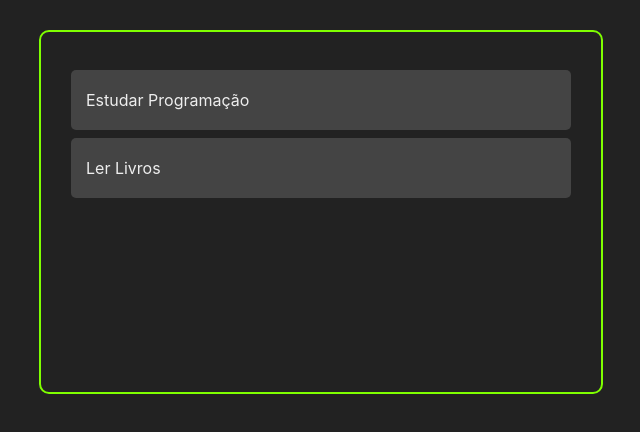
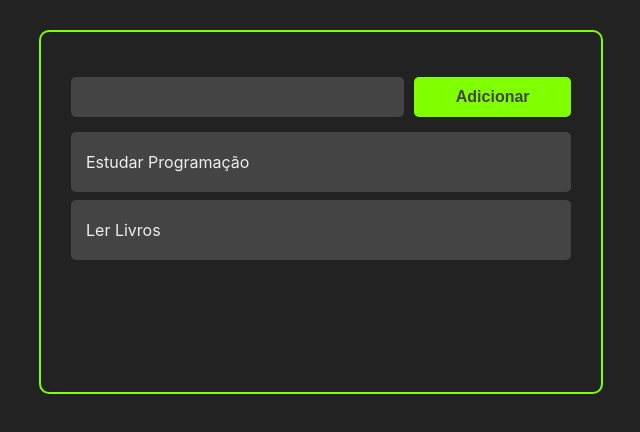
Before and after one commit to LuizCBonini/curso-react, a React (Create React App) app: page / in a window 1280 px wide. Shown: the top 432 px of the page, without its empty margins (319-959 px from the left). Built offline with nearby package versions, Linux system fonts and the light colour scheme.

Commit message:
Criação do componente Button

```diff
--- a/src/App.js
+++ b/src/App.jsx
@@ -1,5 +1,6 @@
 import React, { useState } from 'react'
 import Tasks from './components/Tasks'
+import AddTask from './components/AddTask'
 
 import "./App.css"
 
@@ -22,6 +23,7 @@
   return (
     <>
       <div className='container'>
+        <AddTask />
         <Tasks tasks={tasks}/>
       </div>
     </>
--- /dev/null
+++ b/src/components/AddTask.css
@@ -0,0 +1,21 @@
+.add-task-container {
+    margin: 15px 0;
+    width: 100%;
+    display: flex;
+}
+
+.add-task-input {
+    height: 40px;
+    padding: 0 10px;
+    border-radius: 5px;
+    border: none;
+    flex: 2;
+    background-color: #444;
+    color: #eee;
+    font-size: 16px;
+}
+
+.add-task-button-container {
+    margin-left: 10px;
+    flex: 1;
+}
--- /dev/null
+++ b/src/components/AddTask.jsx
@@ -0,0 +1,14 @@
+import React from 'react';
+import './AddTask.css'
+import Button from './Button';
+
+const AddTask = () => {
+    return (
+        <div className='add-task-container'>
+            <input className='add-task-input' type="text" />
+            <div className='add-task-button-container'><Button>Adicionar</Button></div>
+        </div>
+     );
+}
+
+export default AddTask;
--- /dev/null
+++ b/src/components/Button.css
@@ -0,0 +1,12 @@
+.button {
+    background-color: chartreuse;
+    height: 40px;
+    padding: 0 10px;
+    border-radius: 5px;
+    width: 100%;
+    font-size: 16px;
+    color: #444;
+    font-weight: bold;
+    cursor: pointer;
+    border: none;
+}
--- /dev/null
+++ b/src/components/Button.jsx
@@ -0,0 +1,10 @@
+import React from 'react';
+import './Button.css';
+
+const Button = ({children, onClick}) => {
+    return ( <button onClick={onClick} className='button'>
+        {children}
+    </button> );
+}
+
+export default Button;
```
Also changed, not shown: src/components/Task.jsx (renamed from src/components/Task.js), src/components/Tasks.jsx (renamed from src/components/Tasks.js).
